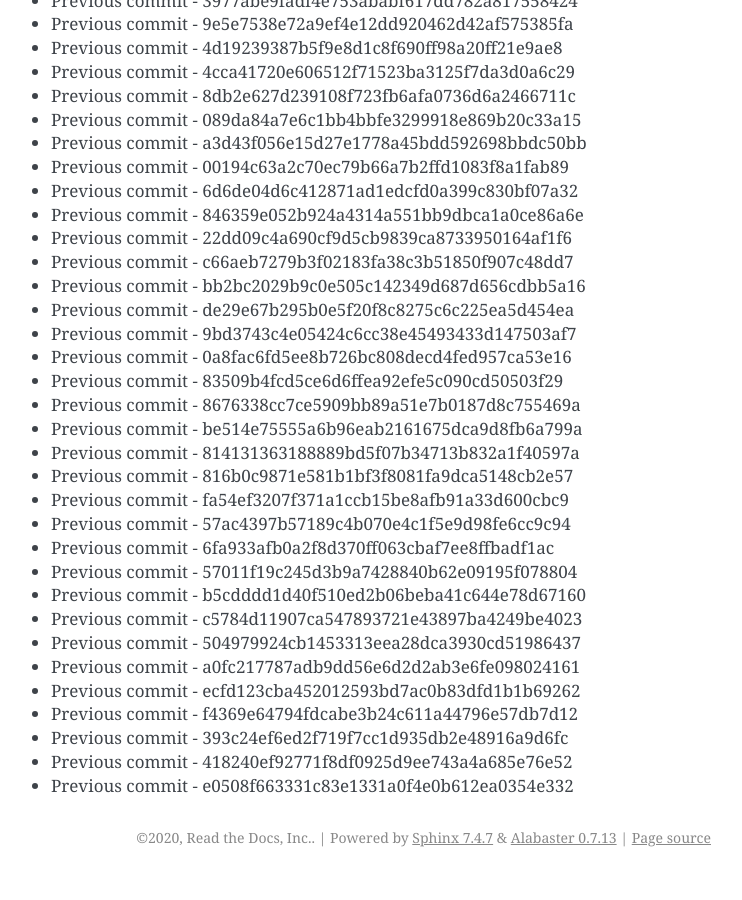
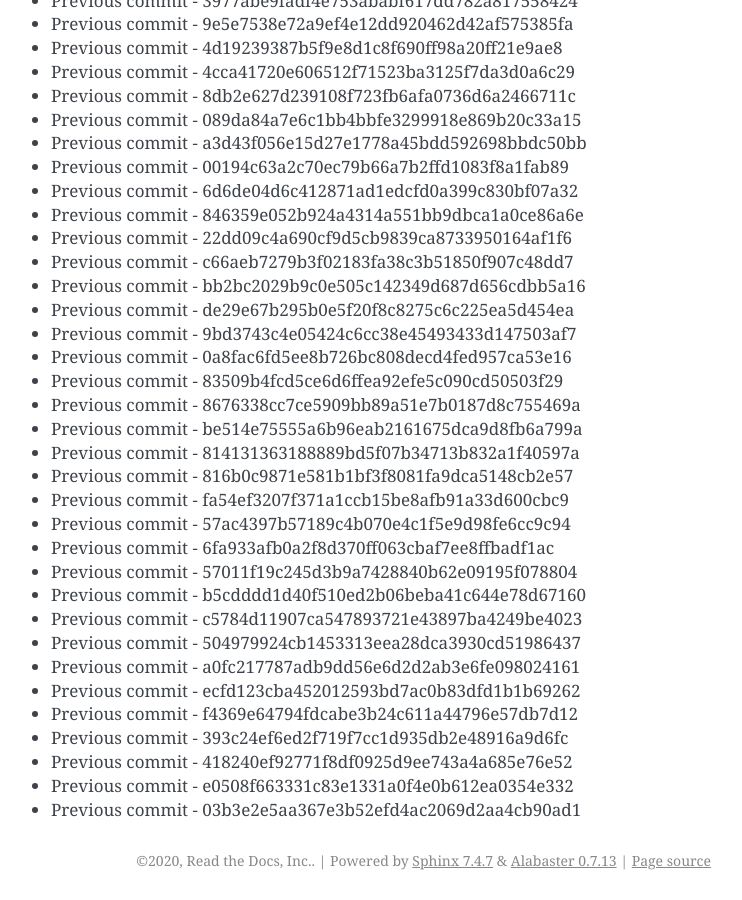
Before and after one commit to readthedocs/rtd-git-stresstest, a Sphinx documentation site: the page built from docs/updates.rst, in a window 1280 px wide and 900 px high, scrolled down 57125 px. Shown: the whole window, without its empty margins (399-1141 px from the left). Built offline with Sphinx 7.4.7, drawn with Linux system fonts in a browser that asks for light colours; before the commit the page ends 58002 px from its top, so only the background shows below that.

Commit message:
Generating commit from previous: 03b3e2e5aa367e3b52efd4ac2069d2aa4cb90ad1

```diff
--- a/docs/updates.rst
+++ b/docs/updates.rst
@@ -2432,3 +2432,4 @@ It can be tested for any performance characteristics.
 * Previous commit - 393c24ef6ed2f719f7cc1d935db2e48916a9d6fc
 * Previous commit - 418240ef92771f8df0925d9ee743a4a685e76e52
 * Previous commit - e0508f663331c83e1331a0f4e0b612ea0354e332
+* Previous commit - 03b3e2e5aa367e3b52efd4ac2069d2aa4cb90ad1
```
